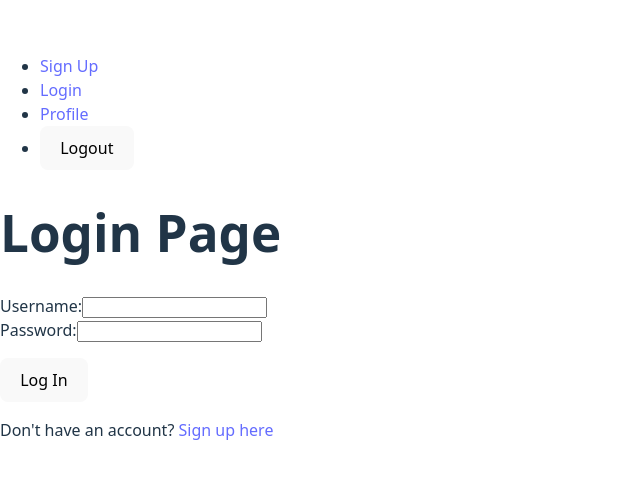
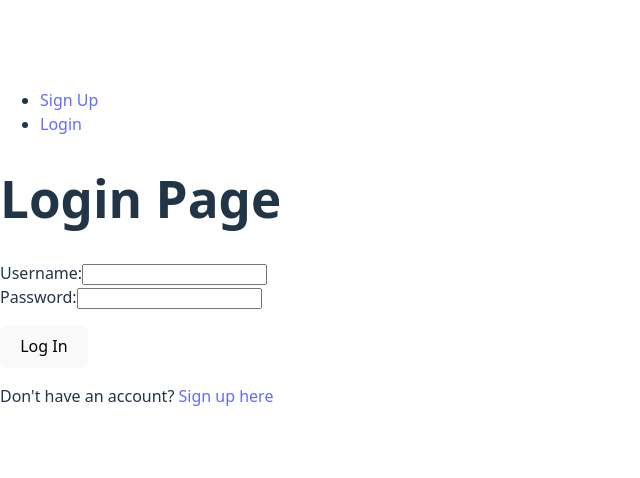
Before and after one commit to Jack-himlo/Cold_Cases, a React (Vite) app in the folder frontend/Hijacking_Cold_Cases/: page /login in a window 1280 px wide. Shown: the part 152-630 px from the top of the page, without its empty margins (0-640 px from the left). Built offline with nearby package versions, Linux system fonts and the light colour scheme.

Commit message:
Hide signup/login when logged in and show logout/profile

```diff
--- a/frontend/Hijacking_Cold_Cases/src/components/Navbar.jsx
+++ b/frontend/Hijacking_Cold_Cases/src/components/Navbar.jsx
@@ -2,6 +2,7 @@ import {Link, useNavigate} from 'react-router-dom'
 
 export default function Navbar() {
     const navigate = useNavigate();
+    const isLoggedIn = !!localStorage.getItem('accessToken');
 
     const handleLogout = () => {
         console.log("Logging out...");
@@ -16,10 +17,18 @@ export default function Navbar() {
     return(
         <nav>
             <ul>
-                <li><Link to="/signup">Sign Up</Link></li>
-                <li><Link to="/login">Login</Link></li>
-                <li><Link to="/profile">Profile</Link></li>
-                <li><button onClick={handleLogout}>Logout</button></li>
+                {!isLoggedIn && (
+                <>
+                    <li><Link to="/signup">Sign Up</Link></li>
+                    <li><Link to="/login">Login</Link></li>
+                </>
+                )}
+                {isLoggedIn && (
+                <>
+                    <li><Link to="/profile">Profile</Link></li>
+                    <li><button onClick={handleLogout}>Logout</button></li>
+                </>
+                )}
             </ul>
         </nav>
     )
```
